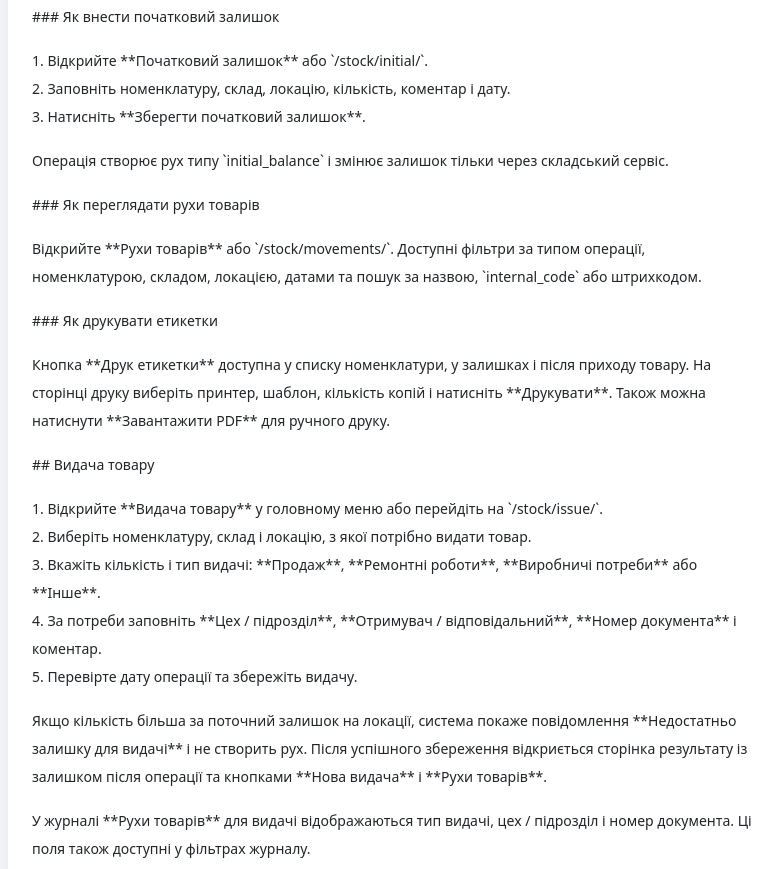
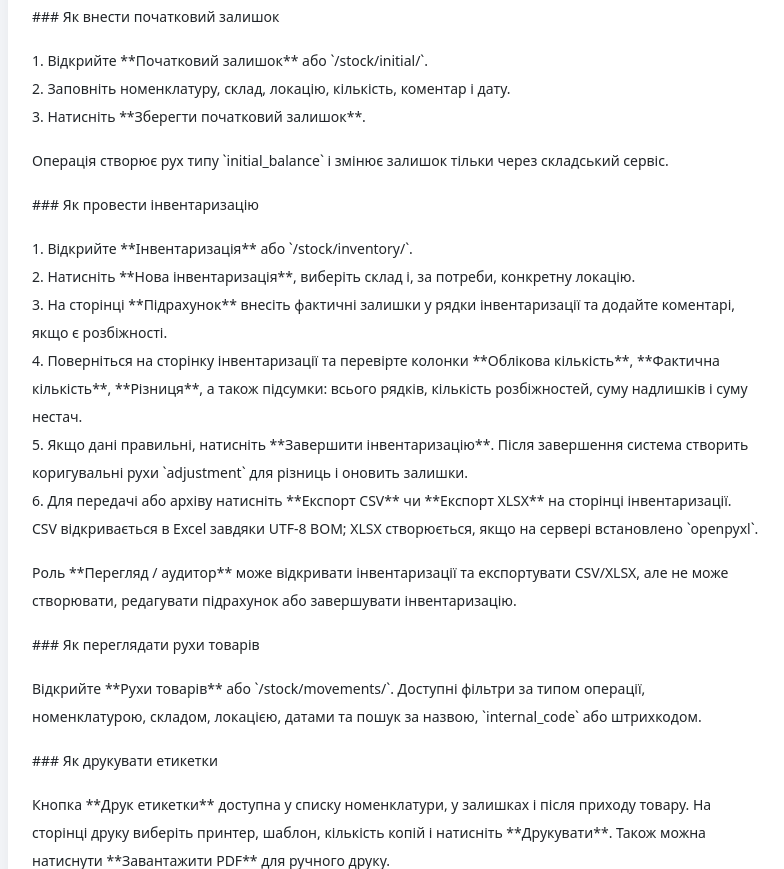
Before and after one commit to KalyuzhniyKO/warehouse_config, a Django app: page /en/help/ in a window 1280 px wide. Shown: the part 1311-2180 px from the top of the page, without its empty margins (484-1268 px from the left). Run offline with Django 5.2, Linux system fonts and the light colour scheme; the visitor is signed in with stand-in values (Sample User, id 1).

Commit message:
Add inventory export docs polish

```diff
--- a/core/urls.py
+++ b/core/urls.py
@@ -175,6 +175,16 @@ urlpatterns = [
     path("stock/inventory/", views.InventoryListView.as_view(), name="inventory_list"),
     path("stock/inventory/create/", views.InventoryCreateView.as_view(), name="inventory_create"),
     path("stock/inventory/<int:pk>/", views.InventoryDetailView.as_view(), name="inventory_detail"),
+    path(
+        "stock/inventory/<int:pk>/export/csv/",
+        views.InventoryCSVExportView.as_view(),
+        name="inventory_export_csv",
+    ),
+    path(
+        "stock/inventory/<int:pk>/export/xlsx/",
+        views.InventoryXLSXExportView.as_view(),
+        name="inventory_export_xlsx",
+    ),
     path("stock/inventory/<int:pk>/complete/", views.InventoryCompleteView.as_view(), name="inventory_complete"),
     path("stock/inventory/<int:pk>/count/", views.InventoryCountView.as_view(), name="inventory_count"),
     path("stock/receive/", views.StockReceiveView.as_view(), name="stock_receive"),
--- a/core/views.py
+++ b/core/views.py
@@ -7,7 +7,7 @@ from django.contrib.auth.models import Group
 from django.contrib.auth.mixins import LoginRequiredMixin
 from django.conf import settings
 from django.forms.models import model_to_dict
-from django.db.models import Q
+from django.db.models import Count, Q, Sum
 from django.http import HttpResponse, HttpResponseRedirect
 from django.shortcuts import get_object_or_404, redirect
 from django.urls import reverse, reverse_lazy
@@ -245,6 +245,106 @@ class DirectoryRestoreView(
         return HttpResponseRedirect(reverse(self.list_url_name))
 
 
+def get_inventory_export_queryset(inventory_count):
+    return inventory_count.lines.select_related(
+        "item", "item__barcode", "location", "location__warehouse"
+    ).order_by("item__name", "location__name", "id")
+
+
+def inventory_line_export_row(inventory_count, line):
+    return [
+        inventory_count.number,
+        inventory_count.get_status_display(),
+        inventory_count.warehouse.name,
+        inventory_count.location.name if inventory_count.location else "",
+        line.item.name,
+        line.item.internal_code,
+        line.barcode or (line.item.barcode.barcode if line.item.barcode_id else ""),
+        line.location.name,
+        line.expected_qty,
+        line.actual_qty if line.actual_qty is not None else "",
+        line.difference_qty,
+        line.comment,
+    ]
+
+
+INVENTORY_EXPORT_HEADERS = [
+    _("Номер інвентаризації"),
+    _("Статус"),
+    _("Склад"),
+    _("Локація інвентаризації"),
+    _("Номенклатура"),
+    _("Internal code"),
+    _("Barcode"),
+    _("Локація"),
+    _("Облікова кількість"),
+    _("Фактична кількість"),
+    _("Різниця"),
+    _("Коментар рядка"),
+]
+
+
+class InventoryCSVExportView(LoginRequiredMixin, GroupRequiredMixin, View):
+    group_names = STOCK_VIEW_GROUPS
+
+    def get(self, request, pk, *args, **kwargs):
+        inventory_count = get_object_or_404(
+            InventoryCount.objects.select_related("warehouse", "location"), pk=pk
+        )
+        response = HttpResponse(content_type="text/csv; charset=utf-8")
+        response["Content-Disposition"] = (
+            f'attachment; filename="inventory_{inventory_count.number}.csv"'
+        )
+        response.write("\ufeff")
+        writer = csv.writer(response)
+        writer.writerow(INVENTORY_EXPORT_HEADERS)
+        for line in get_inventory_export_queryset(inventory_count):
+            writer.writerow(inventory_line_export_row(inventory_count, line))
+        return response
+
+
+class InventoryXLSXExportView(LoginRequiredMixin, GroupRequiredMixin, View):
+    group_names = STOCK_VIEW_GROUPS
+
+    def get(self, request, pk, *args, **kwargs):
+        try:
+            from openpyxl import Workbook
+            from openpyxl.styles import Font
+        except ImportError:
+            return HttpResponse(_("XLSX export requires openpyxl."), status=503)
+
+        inventory_count = get_object_or_404(
+            InventoryCount.objects.select_related("warehouse", "location"), pk=pk
+        )
+        workbook = Workbook()
+        sheet = workbook.active
+        sheet.title = "Inventory"
+        sheet.append([str(header) for header in INVENTORY_EXPORT_HEADERS])
+        for cell in sheet[1]:
+            cell.font = Font(bold=True)
+
+        for line in get_inventory_export_queryset(inventory_count):
+            row = inventory_line_export_row(inventory_count, line)
+            row[8] = float(line.expected_qty)
+            row[9] = float(line.actual_qty) if line.actual_qty is not None else None
+            row[10] = float(line.difference_qty)
+            sheet.append(row)
+
+        widths = [22, 14, 24, 24, 32, 18, 18, 24, 18, 18, 14, 32]
+        for index, width in enumerate(widths, start=1):
+            column_letter = sheet.cell(row=1, column=index).column_letter
+            sheet.column_dimensions[column_letter].width = width
+
+        response = HttpResponse(
+            content_type="application/vnd.openxmlformats-officedocument.spreadsheetml.sheet"
+        )
+        response["Content-Disposition"] = (
+            f'attachment; filename="inventory_{inventory_count.number}.xlsx"'
+        )
+        workbook.save(response)
+        return response
+
+
 class InventoryListView(LoginRequiredMixin, GroupRequiredMixin, ListView):
     group_names = STOCK_VIEW_GROUPS
     model = InventoryCount
@@ -293,11 +393,31 @@ class InventoryDetailView(LoginRequiredMixin, GroupRequiredMixin, TemplateView):
         context = super().get_context_data(**kwargs)
         inventory_count = self.get_inventory_count()
         context["inventory_count"] = inventory_count
-        context["lines"] = inventory_count.lines.select_related(
+        lines = inventory_count.lines.select_related(
             "item", "item__barcode", "location", "location__warehouse"
         )
-        context["can_edit_inventory"] = user_in_groups(self.request.user, STOCK_EDIT_GROUPS)
-        context["can_complete_inventory"] = user_in_groups(self.request.user, STOCK_EDIT_GROUPS)
+        summary = inventory_count.lines.aggregate(
+            total_lines=Count("id"),
+            difference_lines=Count("id", filter=~Q(difference_qty=0)),
+            total_surplus=Sum("difference_qty", filter=Q(difference_qty__gt=0)),
+            total_shortage=Sum("difference_qty", filter=Q(difference_qty__lt=0)),
+        )
+        context["lines"] = lines
+        context["inventory_summary"] = {
+            "total_lines": summary["total_lines"] or 0,
+            "difference_lines": summary["difference_lines"] or 0,
+            "total_surplus": summary["total_surplus"] or 0,
+            "total_shortage": abs(summary["total_shortage"] or 0),
+        }
+        context["can_export_inventory"] = user_in_groups(
+            self.request.user, STOCK_VIEW_GROUPS
+        )
+        context["can_edit_inventory"] = user_in_groups(
+            self.request.user, STOCK_EDIT_GROUPS
+        )
+        context["can_complete_inventory"] = user_in_groups(
+            self.request.user, STOCK_EDIT_GROUPS
+        )
         return context
 
 
--- a/docs/USER_GUIDE.md
+++ b/docs/USER_GUIDE.md
@@ -42,6 +42,17 @@
 
 Операція створює рух типу `initial_balance` і змінює залишок тільки через складський сервіс.
 
+### Як провести інвентаризацію
+
+1. Відкрийте **Інвентаризація** або `/stock/inventory/`.
+2. Натисніть **Нова інвентаризація**, виберіть склад і, за потреби, конкретну локацію.
+3. На сторінці **Підрахунок** внесіть фактичні залишки у рядки інвентаризації та додайте коментарі, якщо є розбіжності.
+4. Поверніться на сторінку інвентаризації та перевірте колонки **Облікова кількість**, **Фактична кількість**, **Різниця**, а також підсумки: всього рядків, кількість розбіжностей, суму надлишків і суму нестач.
+5. Якщо дані правильні, натисніть **Завершити інвентаризацію**. Після завершення система створить коригувальні рухи `adjustment` для різниць і оновить залишки.
+6. Для передачі або архіву натисніть **Експорт CSV** чи **Експорт XLSX** на сторінці інвентаризації. CSV відкривається в Excel завдяки UTF-8 BOM; XLSX створюється, якщо на сервері встановлено `openpyxl`.
+
+Роль **Перегляд / аудитор** може відкривати інвентаризації та експортувати CSV/XLSX, але не може створювати, редагувати підрахунок або завершувати інвентаризацію.
+
 ### Як переглядати рухи товарів
 
 Відкрийте **Рухи товарів** або `/stock/movements/`. Доступні фільтри за типом операції, номенклатурою, складом, локацією, датами та пошук за назвою, `internal_code` або штрихкодом.
```
Also changed, not shown: core/tests.py (+108 -1 lines), docs/ADMIN_GUIDE.md (+13 -0 lines), docs/START_WAREHOUSE_FROM_ZERO.md (+12 -0 lines), templates/core/inventory_detail.html (+31 -1 lines), templates/core/inventory_list.html (+7 -1 lines), README.md, locale/en/LC_MESSAGES/django.po, locale/ru/LC_MESSAGES/django.po, locale/uk/LC_MESSAGES/django.po.
